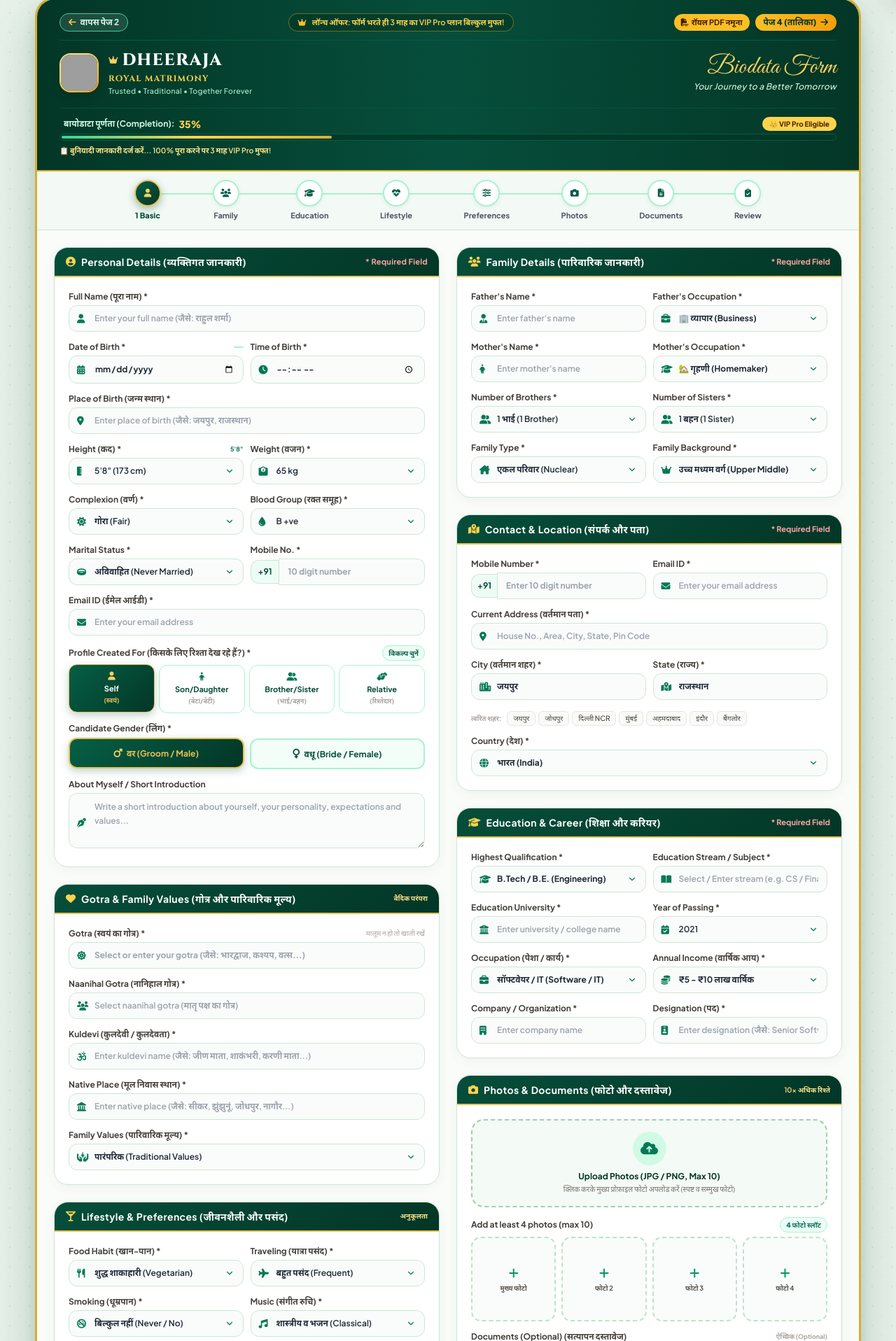
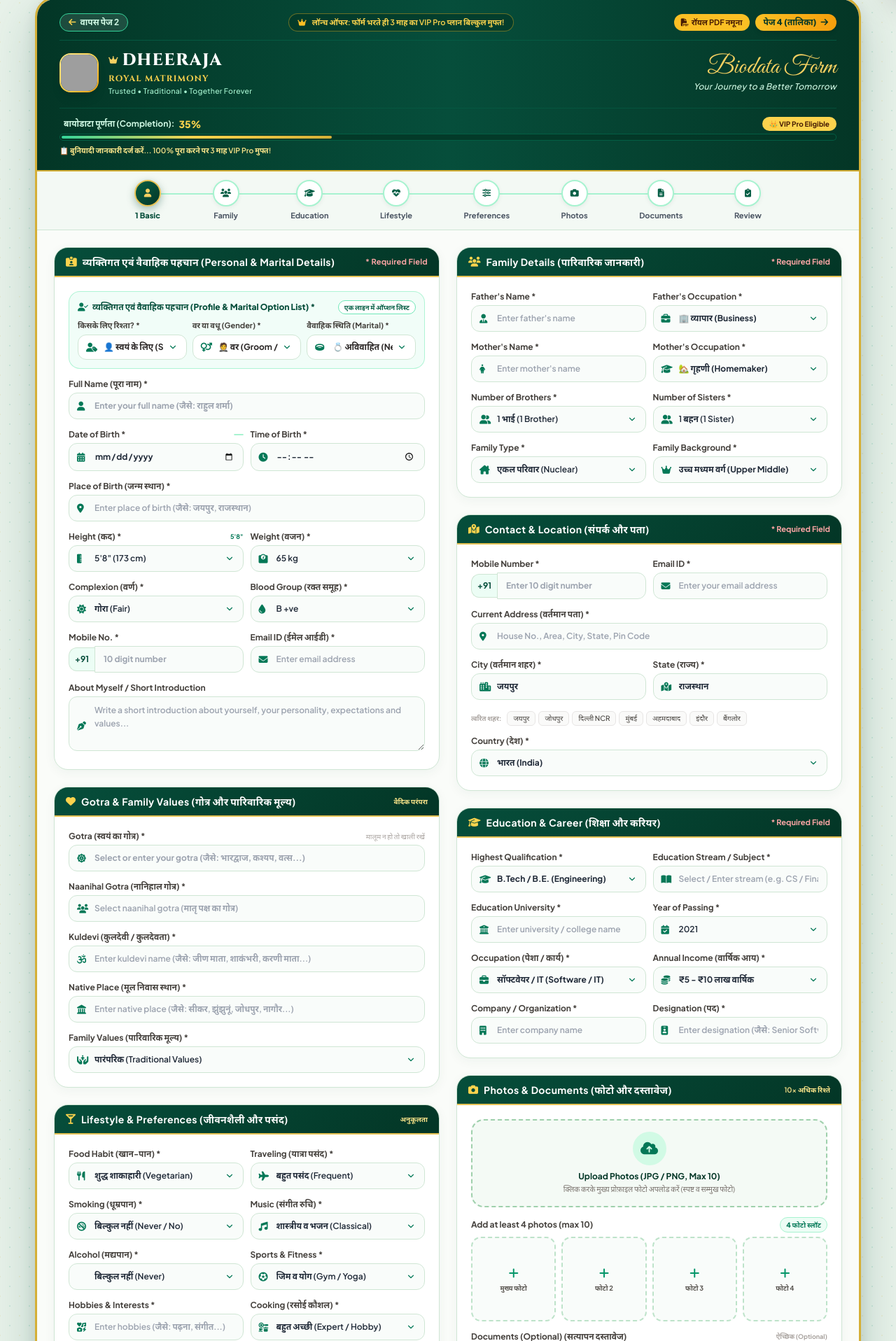
Before and after one commit to prahaladbajaj554-png/dheeraja, a PHP site: page /biodata in a window 1280 px wide. Shown: the part 108-2024 px from the top of the page at 70% size. Run offline with PHP 8.4, Linux system fonts and the light colour scheme; some libraries are stand-ins or nearby versions; some web fonts are replaced; grey boxes are pictures that could not be loaded.

Commit message:
feat: render personal and marital details as compact option list in a single line on form page 3

```diff
--- a/views/home/biodata.php
+++ b/views/home/biodata.php
@@ -540,13 +540,13 @@
         <!-- ################# LEFT COLUMN ################# -->
         <div class="space-y-5 sm:space-y-6">
 
-          <!-- ================= CARD 1: Personal Details (व्यक्तिगत जानकारी) ================= -->
+          <!-- ================= CARD 1: व्यक्तिगत एवं वैवाहिक पहचान (Personal & Marital Details) ================= -->
           <div class="form-card" id="sec_basic">
             <!-- Header Bar -->
             <div class="card-header-bar">
               <div class="flex items-center space-x-2">
-                <i class="fa-solid fa-user-circle text-amber-300 text-sm"></i>
-                <h2 class="font-bold text-xs sm:text-sm tracking-wide">Personal Details (व्यक्तिगत जानकारी)</h2>
+                <i class="fa-solid fa-id-card-clip text-amber-300 text-sm"></i>
+                <h2 class="font-bold text-xs sm:text-sm tracking-wide">व्यक्तिगत एवं वैवाहिक पहचान (Personal & Marital Details)</h2>
               </div>
               <span class="text-[11px] text-red-300 font-bold tracking-wide">* Required Field</span>
             </div>
@@ -554,7 +554,73 @@
             <!-- Body -->
             <div class="p-4 sm:p-5 space-y-3.5">
 
-              <!-- 1. Full Name -->
+              <!-- 1. व्यक्तिगत एवं वैवाहिक पहचान - एक छोटी सी लाइन में ऑप्शन लिस्ट (Single Compact Line Option List) -->
+              <div class="p-3 rounded-2xl bg-emerald-50/70 border border-emerald-200/90 space-y-2">
+                <div class="flex items-center justify-between">
+                  <label class="block text-xs font-extrabold text-[#064E3B] flex items-center space-x-1.5">
+                    <i class="fa-solid fa-user-check text-emerald-700"></i>
+                    <span>व्यक्तिगत एवं वैवाहिक पहचान (Profile & Marital Option List) *</span>
+                  </label>
+                  <span class="text-[9.5px] font-bold text-emerald-800 bg-white px-2 py-0.5 rounded-full border border-emerald-300">
+                    एक लाइन में ऑप्शन लिस्ट
+                  </span>
+                </div>
+
+                <!-- Single Line 3-Column Grid for Option Lists -->
+                <div class="grid grid-cols-1 sm:grid-cols-3 gap-2">
+
+                  <!-- 1. किसके लिए रिश्ता देख रहे हैं (Option List) -->
+                  <div>
+                    <label class="block text-[11px] font-bold text-stone-700 mb-1">
+                      किसके लिए रिश्ता? *
+                    </label>
+                    <div class="input-wrapper">
+                      <i class="fa-solid fa-user-tag input-icon"></i>
+                      <select name="profile_for" id="profileForSelect" class="royal-input font-bold text-xs bg-white text-stone-800" onchange="updateFormProgress();">
+                        <option value="myself" selected>👤 स्वयं के लिए (Self)</option>
+                        <option value="son">👦 बेटे के लिए (Son)</option>
+                        <option value="daughter">👧 बेटी के लिए (Daughter)</option>
+                        <option value="brother">👨 भाई के लिए (Brother)</option>
+                        <option value="sister">👩 बहन के लिए (Sister)</option>
+                        <option value="relative">🤝 रिश्तेदार / मित्र (Relative)</option>
+                      </select>
+                    </div>
+                  </div>
+
+                  <!-- 2. उम्मीदवार लिंग: वर या वधू (Option List) -->
+                  <div>
+                    <label class="block text-[11px] font-bold text-stone-700 mb-1">
+                      वर या वधू (Gender) *
+                    </label>
+                    <div class="input-wrapper">
+                      <i class="fa-solid fa-venus-mars input-icon"></i>
+                      <select name="gender" id="genderSelect" class="royal-input font-bold text-xs bg-white text-stone-800" onchange="updateGenderChoice(this.value); updateFormProgress();">
+                        <option value="male" selected>🤵 वर (Groom / Male)</option>
+                        <option value="female">👰 वधू (Bride / Female)</option>
+                      </select>
+                    </div>
+                  </div>
+
+                  <!-- 3. वैवाहिक पहचान / स्थिति (Option List) -->
+                  <div>
+                    <label class="block text-[11px] font-bold text-stone-700 mb-1">
+                      वैवाहिक स्थिति (Marital) *
+                    </label>
+                    <div class="input-wrapper">
+                      <i class="fa-solid fa-ring input-icon"></i>
+                      <select name="marital_status" id="maritalStatusSelect" class="royal-input font-bold text-xs bg-white text-stone-800" onchange="updateFormProgress();">
+                        <option value="never_married" selected>💍 अविवाहित (Never Married)</option>
+                        <option value="divorced">📄 तलाकशुदा (Divorced)</option>
+                        <option value="widowed">🕊️ विधुर / विधवा (Widowed)</option>
+                        <option value="separated">⚖️ अलग रह रहे (Separated)</option>
+                      </select>
+                    </div>
+                  </div>
+
+                </div>
+              </div>
+
+              <!-- 2. Full Name -->
               <div>
                 <label class="block text-xs font-bold text-stone-700 mb-1">
                   Full Name (पूरा नाम) *
@@ -566,7 +632,7 @@
                     name="full_name"
                     id="fullNameInput"
                     placeholder="Enter your full name (जैसे: राहुल शर्मा)"
-                    class="royal-input"
+                    class="royal-input font-bold"
                     required
                     oninput="handleFullNameSplit(this.value); updateFormProgress();"
                   >
@@ -576,7 +642,7 @@
                 </div>
               </div>
 
-              <!-- 2. Date of Birth & Time of Birth (2-Col Grid) -->
+              <!-- 3. Date of Birth & Time of Birth (2-Col Grid) -->
               <div class="grid grid-cols-2 gap-2.5">
                 <div>
                   <label class="block text-xs font-bold text-stone-700 mb-1 flex items-center justify-between">
@@ -610,7 +676,7 @@
                 </div>
               </div>
 
-              <!-- 3. Place of Birth -->
+              <!-- 4. Place of Birth -->
               <div>
                 <label class="block text-xs font-bold text-stone-700 mb-1">Place of Birth (जन्म स्थान) *</label>
                 <div class="input-wrapper">
@@ -626,7 +692,7 @@
                 </div>
               </div>
 
-              <!-- 4. Height & Weight (2-Col Grid) -->
+              <!-- 5. Height & Weight (2-Col Grid) -->
               <div class="grid grid-cols-2 gap-2.5">
                 <div>
                   <label class="block text-xs font-bold text-stone-700 mb-1 flex items-center justify-between">
@@ -674,7 +740,7 @@
                 </div>
               </div>
 
-              <!-- 5. Complexion & Blood Group (2-Col Grid) -->
+              <!-- 6. Complexion & Blood Group (2-Col Grid) -->
               <div class="grid grid-cols-2 gap-2.5">
                 <div>
                   <label class="block text-xs font-bold text-stone-700 mb-1">Complexion (वर्ण) *</label>
@@ -707,23 +773,12 @@
                 </div>
               </div>
 
-              <!-- 6. Marital Status & Mobile No. (2-Col Grid) -->
+              <!-- 7. Mobile No. & Email ID (2-Col Grid) -->
               <div class="grid grid-cols-2 gap-2.5">
-                <div>
-                  <label class="block text-xs font-bold text-stone-700 mb-1">Marital Status *</label>
-                  <div class="input-wrapper">
-                    <i class="fa-solid fa-ring input-icon"></i>
-                    <select name="marital_status" class="royal-input" onchange="updateFormProgress();">
-                      <option value="never_married" selected>अविवाहित (Never Married)</option>
-                      <option value="divorced">तलाकशुदा (Divorced)</option>
-                      <option value="widowed">विधुर / विधवा (Widowed)</option>
-                    </select>
-                  </div>
-                </div>
                 <div>
                   <label class="block text-xs font-bold text-stone-700 mb-1">Mobile No. *</label>
                   <div class="flex items-center">
-                    <span class="inline-flex items-center px-2.5 py-2 rounded-l-xl border border-r-0 border-[#CFE6D4] bg-emerald-50 text-emerald-900 font-bold text-xs">
+                    <span class="inline-flex items-center px-2 py-2 rounded-l-xl border border-r-0 border-[#CFE6D4] bg-emerald-50 text-emerald-900 font-bold text-xs">
                       +91
                     </span>
                     <input
@@ -737,9 +792,6 @@
                     >
                   </div>
                 </div>
-              </div>
-
-              <!-- 7. Email ID -->
                 <div>
                   <label class="block text-xs font-bold text-stone-700 mb-1">Email ID (ईमेल आईडी) *</label>
                   <div class="input-wrapper">
@@ -747,79 +799,15 @@
                     <input
                       type="email"
                       name="email"
-                    placeholder="Enter your email address"
+                      placeholder="Enter email address"
                       class="royal-input"
                       oninput="updateFormProgress();"
                     >
                   </div>
                 </div>
-
-              <!-- 8. Profile Created For (Option Buttons matching reference image) -->
-              <div>
-                <label class="block text-xs font-bold text-stone-700 mb-1.5 flex items-center justify-between">
-                  <span>Profile Created For (किसके लिए रिश्ता देख रहे हैं?) *</span>
-                  <span class="text-[10px] text-emerald-800 font-bold bg-emerald-50 px-2 py-0.5 rounded-full border border-emerald-200">
-                    विकल्प चुनें
-                  </span>
-                </label>
-                <div class="grid grid-cols-4 gap-1.5 text-center text-xs">
-                  <div>
-                    <input type="radio" name="profile_for" value="myself" id="pfor_myself" class="hidden pill-radio" checked onchange="updateFormProgress()">
-                    <label for="pfor_myself" class="block py-2 px-1 rounded-xl border border-emerald-200 bg-white text-[#064E3B] font-bold cursor-pointer transition shadow-2xs hover:border-emerald-400">
-                      <i class="fa-solid fa-user pill-icon text-xs block mb-0.5 text-emerald-700"></i>
-                      <span class="block text-[11px]">Self</span>
-                      <span class="text-[9px] text-stone-400">(स्वयं)</span>
-                    </label>
-                  </div>
-                  <div>
-                    <input type="radio" name="profile_for" value="son_daughter" id="pfor_son_daughter" class="hidden pill-radio" onchange="updateFormProgress()">
-                    <label for="pfor_son_daughter" class="block py-2 px-1 rounded-xl border border-emerald-200 bg-white text-[#064E3B] font-bold cursor-pointer transition shadow-2xs hover:border-emerald-400">
-                      <i class="fa-solid fa-child pill-icon text-xs block mb-0.5 text-emerald-700"></i>
-                      <span class="block text-[11px]">Son/Daughter</span>
-                      <span class="text-[9px] text-stone-400">(बेटा/बेटी)</span>
-                    </label>
-                  </div>
-                  <div>
-                    <input type="radio" name="profile_for" value="brother_sister" id="pfor_brother_sister" class="hidden pill-radio" onchange="updateFormProgress()">
-                    <label for="pfor_brother_sister" class="block py-2 px-1 rounded-xl border border-emerald-200 bg-white text-[#064E3B] font-bold cursor-pointer transition shadow-2xs hover:border-emerald-400">
-                      <i class="fa-solid fa-user-group pill-icon text-xs block mb-0.5 text-emerald-700"></i>
-                      <span class="block text-[11px]">Brother/Sister</span>
-                      <span class="text-[9px] text-stone-400">(भाई/बहन)</span>
-                    </label>
-                  </div>
-                  <div>
-                    <input type="radio" name="profile_for" value="relative" id="pfor_relative" class="hidden pill-radio" onchange="updateFormProgress()">
-                    <label for="pfor_relative" class="block py-2 px-1 rounded-xl border border-emerald-200 bg-white text-[#064E3B] font-bold cursor-pointer transition shadow-2xs hover:border-emerald-400">
-                      <i class="fa-solid fa-handshake-angle pill-icon text-xs block mb-0.5 text-emerald-700"></i>
-                      <span class="block text-[11px]">Relative</span>
-                      <span class="text-[9px] text-stone-400">(रिश्तेदार)</span>
-                    </label>
-                  </div>
-                </div>
-              </div>
-
-              <!-- Gender Selection (वर या वधू) -->
-              <div>
-                <label class="block text-xs font-bold text-stone-700 mb-1.5">Candidate Gender (लिंग) *</label>
-                <div class="grid grid-cols-2 gap-2 text-center">
-                  <div>
-                    <input type="radio" name="gender" value="male" id="gender_male" class="hidden pill-radio" checked onchange="updateGenderChoice('male')">
-                    <label for="gender_male" class="block py-2.5 px-3 rounded-xl border-2 border-emerald-200 bg-emerald-50/60 text-[#064E3B] font-bold text-xs cursor-pointer transition">
-                      <i class="fa-solid fa-mars pill-icon text-sm mr-1"></i>
-                      <span>वर (Groom / Male)</span>
-                    </label>
-                  </div>
-                  <div>
-                    <input type="radio" name="gender" value="female" id="gender_female" class="hidden pill-radio" onchange="updateGenderChoice('female')">
-                    <label for="gender_female" class="block py-2.5 px-3 rounded-xl border-2 border-emerald-200 bg-emerald-50/60 text-[#064E3B] font-bold text-xs cursor-pointer transition">
-                      <i class="fa-solid fa-venus pill-icon text-sm mr-1"></i>
-                      <span>वधू (Bride / Female)</span>
-                    </label>
-                  </div>
-                </div>
-              </div>
-
-              <!-- 9. About Myself / Short Introduction -->
+              </div>
+
+              <!-- 8. About Myself / Short Introduction -->
               <div>
                 <label class="block text-xs font-bold text-stone-700 mb-1">About Myself / Short Introduction</label>
                 <div class="input-wrapper">
```
Lines whose indentation alone changed are shown as unchanged.
